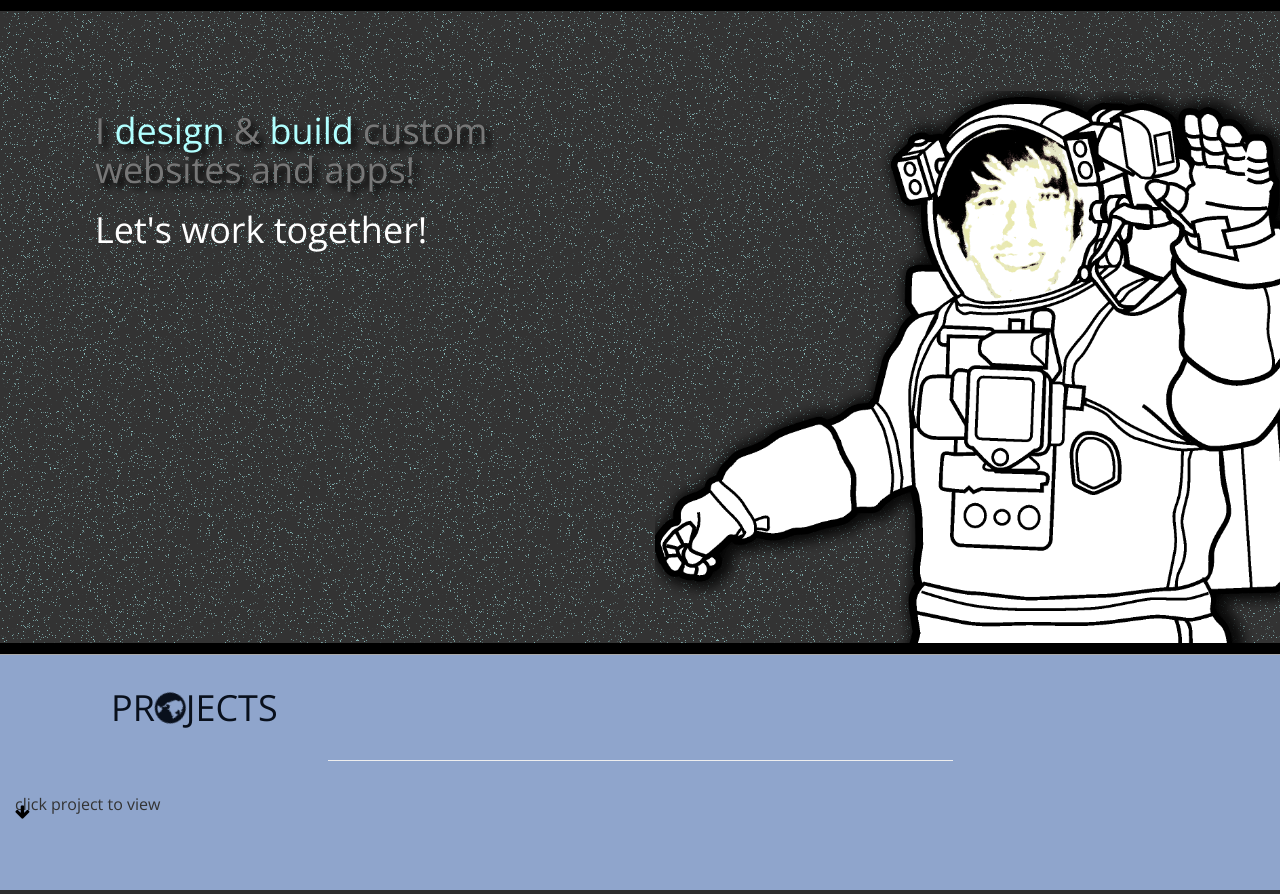
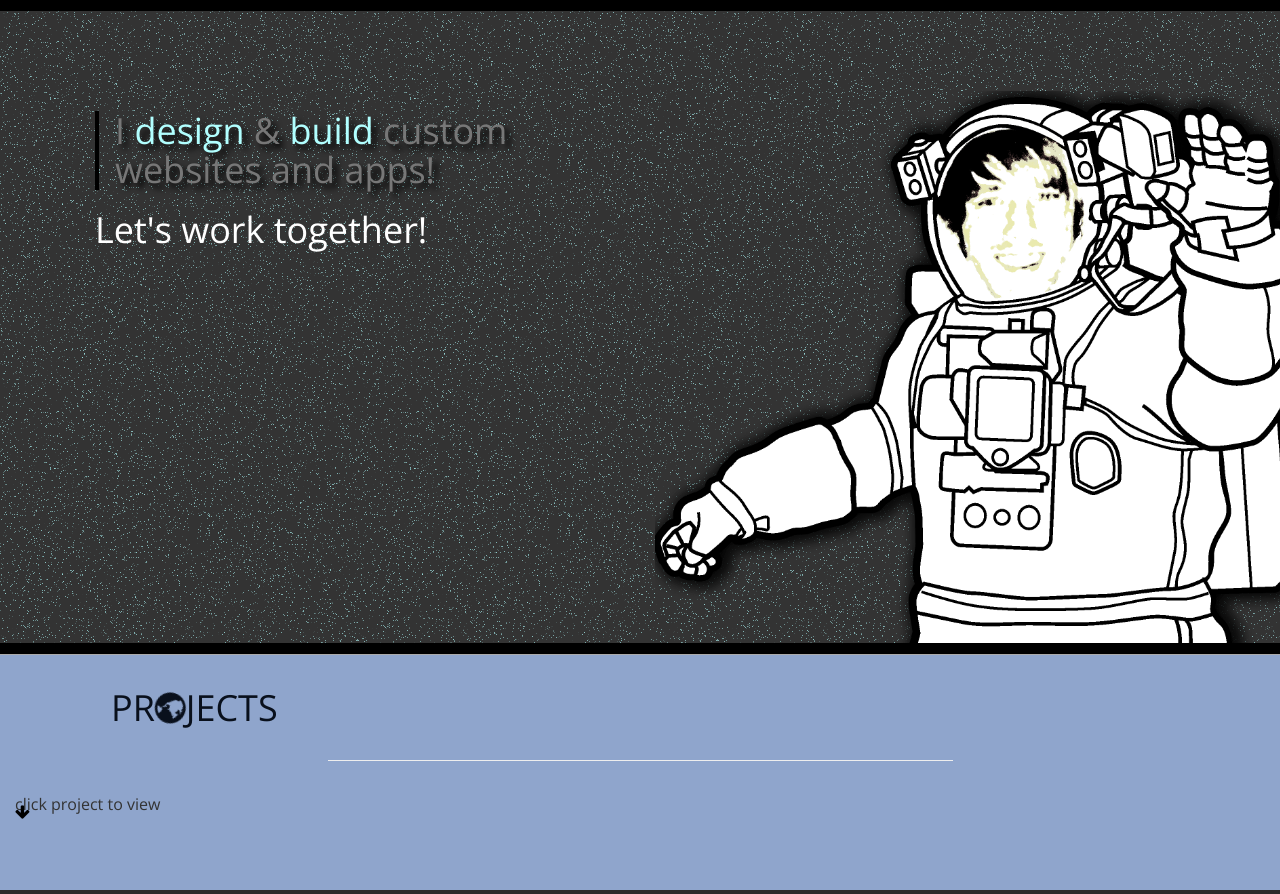
Before and after one commit to ChrisL108/portfolio2.0, a plain HTML site: page index.html in a window 1280 px wide. Shown: the part 1087-1981 px from the top of the page. Drawn offline with nearby package versions, Linux system fonts and the light colour scheme.

Commit message:
update about text

```diff
--- a/css/styles.css
+++ b/css/styles.css
@@ -132,6 +132,8 @@ a:hover, a:active, a:visited {
 }
 #about h1#about_text2 {
     text-shadow: 5px 5px 6px #000000;
+    border-left: 4px solid black;
+    padding-left: 1rem;
 }
 
 /*~~~~ RECENT WORK*/
```
